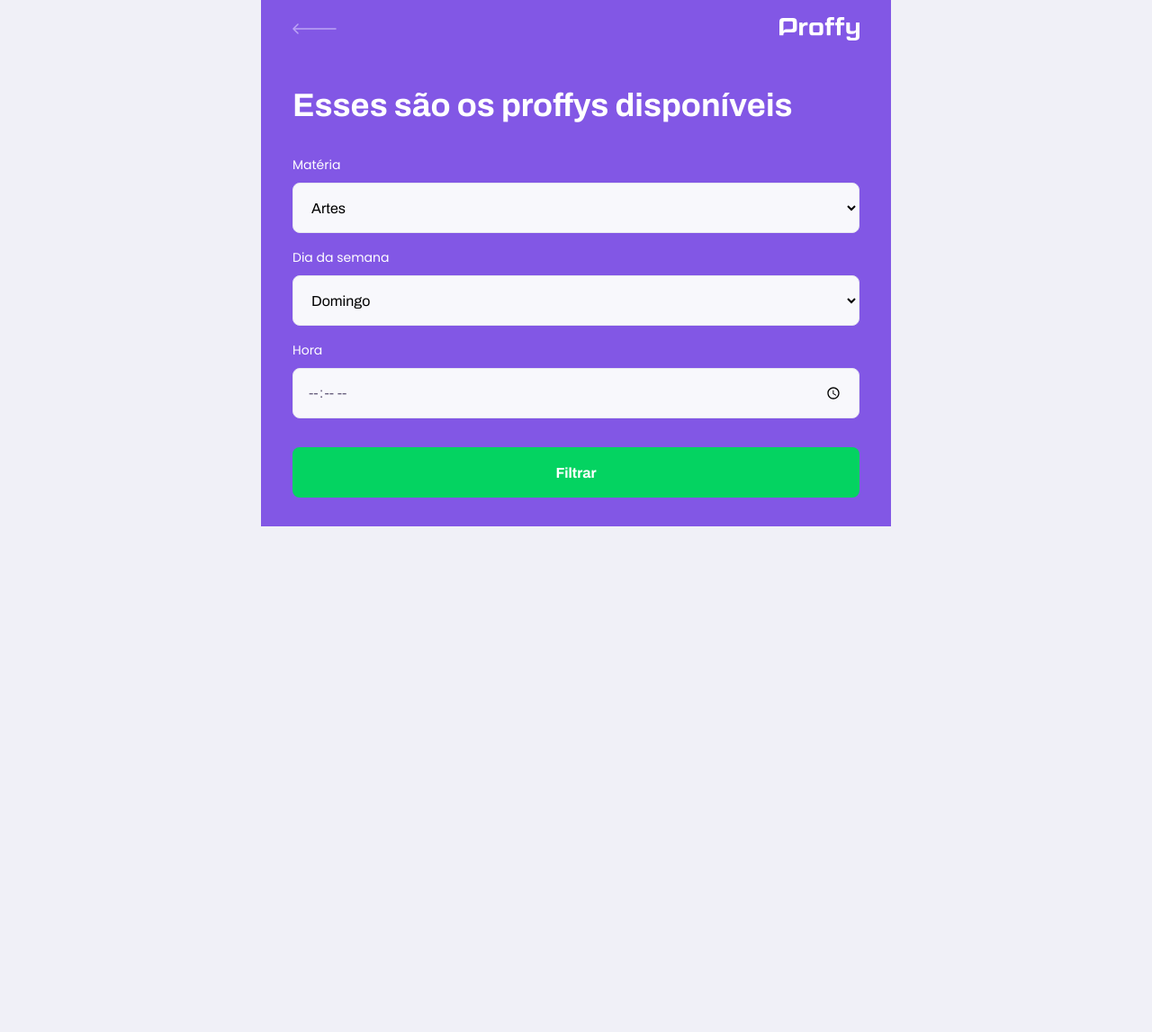
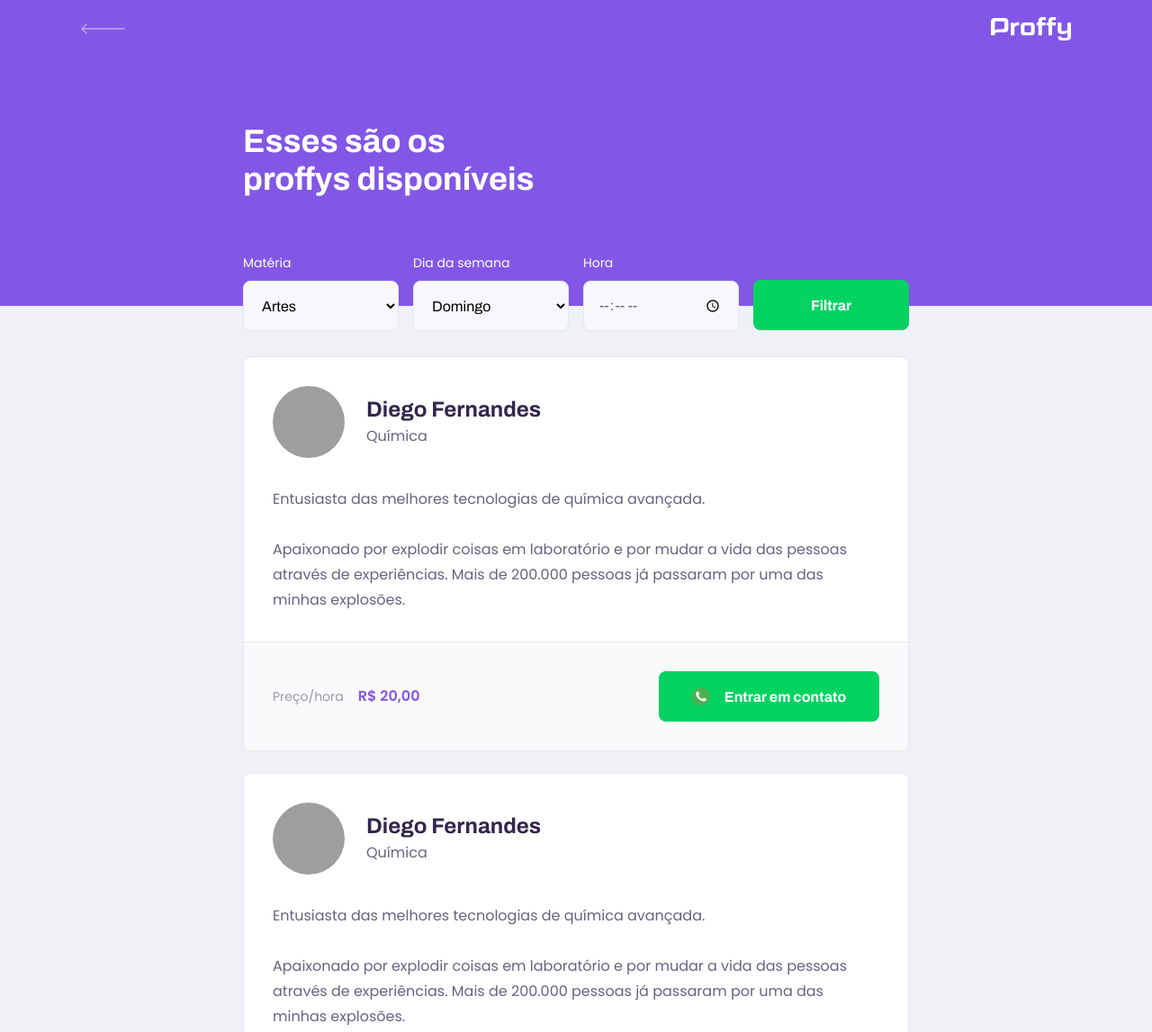
Before and after one commit to UrquizaN/proffy, a plain HTML site: page study.html in a window 1280 px wide. Shown: the top 1147 px of the page at 90% size. Before the commit the page ends 800 px from the top, so only its background shows below. Drawn offline with Linux system fonts and the light colour scheme; grey boxes are pictures that could not be loaded.

Commit message:
study page layout

```diff
--- a/study.html
+++ b/study.html
@@ -63,6 +63,52 @@
             </div>
 
         </header>
+
+        <main>
+            <article class="teacher-item">
+                <header>
+                    <img
+                        src="https://avatars2.githubusercontent.com/u/2254731?s=460&amp;u=0ba16a79456c2f250e7579cb388fa18c5c2d7d65&amp;v=4"
+                        alt="Diego Fernandes">
+                    <div>
+                        <strong>Diego Fernandes</strong>
+                        <span>Química</span>
+                    </div>
+                </header>
+
+                <p>Entusiasta das melhores tecnologias de química avançada.<br><br>Apaixonado por explodir coisas em laboratório e por mudar a vida das pessoas através de experiências. Mais de 200.000 pessoas já passaram por uma das minhas explosões.</p>
+
+                <footer>
+                    <p>Preço/hora<strong>R$ 20,00</strong>
+                    </p>
+                    <button type="button">
+                        <img src="/images/icons/whatsapp.svg" alt="Whatsapp">Entrar em contato
+                    </button>
+                </footer>
+            </article>
+
+            <article class="teacher-item">
+                <header>
+                    <img
+                        src="https://avatars2.githubusercontent.com/u/2254731?s=460&amp;u=0ba16a79456c2f250e7579cb388fa18c5c2d7d65&amp;v=4"
+                        alt="Diego Fernandes">
+                    <div>
+                        <strong>Diego Fernandes</strong>
+                        <span>Química</span>
+                    </div>
+                </header>
+
+                <p>Entusiasta das melhores tecnologias de química avançada.<br><br>Apaixonado por explodir coisas em laboratório e por mudar a vida das pessoas através de experiências. Mais de 200.000 pessoas já passaram por uma das minhas explosões.</p>
+
+                <footer>
+                    <p>Preço/hora<strong>R$ 20,00</strong>
+                    </p>
+                    <button type="button">
+                        <img src="/images/icons/whatsapp.svg" alt="Whatsapp">Entrar em contato
+                    </button>
+                </footer>
+            </article>
+        </main>
     </div>
 
 </body>
--- a/styles/partials/page-study.css
+++ b/styles/partials/page-study.css
@@ -37,6 +37,8 @@
 .page-header .header-content {
     width: 90%;
     margin: 3.2rem auto;
+
+    position: relative;
 }
 
 .page-header .header-content strong {
@@ -110,3 +112,170 @@
     right: 1.6rem;
     bottom: 0;
 }
+
+#page-study main {
+    width: 90%;
+    margin: 3.2rem auto;
+}
+
+.teacher-item {
+    background-color: var(--color-box-base);
+    border: 1px solid var(--color-line-in-white);
+    border-radius: 0.8rem;
+    margin-top: 2.4rem;
+}
+
+.teacher-item header {
+    padding: 3.2rem 2rem;
+    display: flex;
+    align-items: center;
+}
+
+.teacher-item header img {
+    width: 8rem;
+    height: 8rem;
+    border-radius: 50%;
+}
+
+.teacher-item header div {
+    margin-left: 2.4rem;
+}
+
+.teacher-item header div strong {
+    font: 700 2.4rem Archivo;
+    color: var(--color-text-title);
+    display: block;
+}
+
+.teacher-item header div span {
+    font-size: 1.6rem;
+    margin-top: 0.4rem;
+    display: block;
+}
+
+.teacher-item > p {
+    padding: 0 2rem;
+    font-size: 1.6rem;
+    line-height: 2.8rem;
+}
+
+.teacher-item footer {
+    padding: 3.2rem 2rem;
+    background-color: var(--color-box-footer);
+    border-top: 1px solid var(--color-line-in-white);
+    margin-top: 3.2rem;
+    border-bottom-left-radius: 0.8rem;
+    border-bottom-right-radius: 0.8rem;
+
+    display: flex;
+    align-items: center;
+    justify-content: space-between;
+}
+
+.teacher-item footer {
+    font-size: 1.4rem;
+    line-height: 2.4rem;
+    color: var(--color-text-complement);
+}
+
+.teacher-item footer p strong{
+    font-size: 1.6rem;
+    color: var(--color-primary);
+    display: block;
+}
+
+.teacher-item footer button{
+    width: 20rem;
+    height: 5.6rem;
+    background-color: var(--color-secondary);
+    color: var(--color-button-text);
+    border: 0;
+    border-radius: 0.8rem;
+    cursor: pointer;
+    font: 700 1.4rem Archivo;
+
+    display: flex;
+    align-items: center;
+    justify-content: space-evenly;
+
+    text-decoration: none;
+
+    transform: background 0.4s;
+    margin-left: 1.6rem;
+}
+
+.teacher-item footer button:hover {
+    background: var(--color-secondary-dark);
+}
+
+@media(min-width: 700px){
+    #page-study #container {
+        max-width: 100vw;
+    }
+
+    .page-header {
+        height: 340px;
+    }
+
+    .page-header .top-bar-container {
+        max-width: 1100px;
+    }
+
+    .page-header .header-content {
+        max-width: 740px;
+
+        margin: 0 auto;
+
+        flex: 1 1;
+        padding-bottom: 48px;
+        display: flex;
+        flex-direction: column;
+        justify-content: center;
+    }
+
+    .page-header .header-content strong {
+        max-width: 350px;
+    }
+
+    .teacher-item header,
+    .teacher-item footer {
+        padding: 32px;
+    }
+
+    #search-teaches {
+        display: grid;
+        grid-template-columns: repeat(4, 1fr);
+        gap: 16px;
+        position: absolute;
+        bottom: -28px;
+    }
+
+    #page-study main {
+        padding: 32px 0;
+        max-width: 740px;
+        margin: 0 auto;
+    }
+
+    #search-teaches .select-block {
+        margin-bottom: 0;
+    }
+
+    .teacher-item > p {
+        padding: 0 32px;
+    }
+
+    .teacher-item footer p strong {
+        display: initial;
+        margin-left: 16px;
+    }
+
+    .teacher-item footer button {
+        width: 245px;
+        font-size: 16px;
+        justify-content: center;
+    }
+
+    .teacher-item footer button img {
+        margin-right: 16px;
+    }
+}
```
